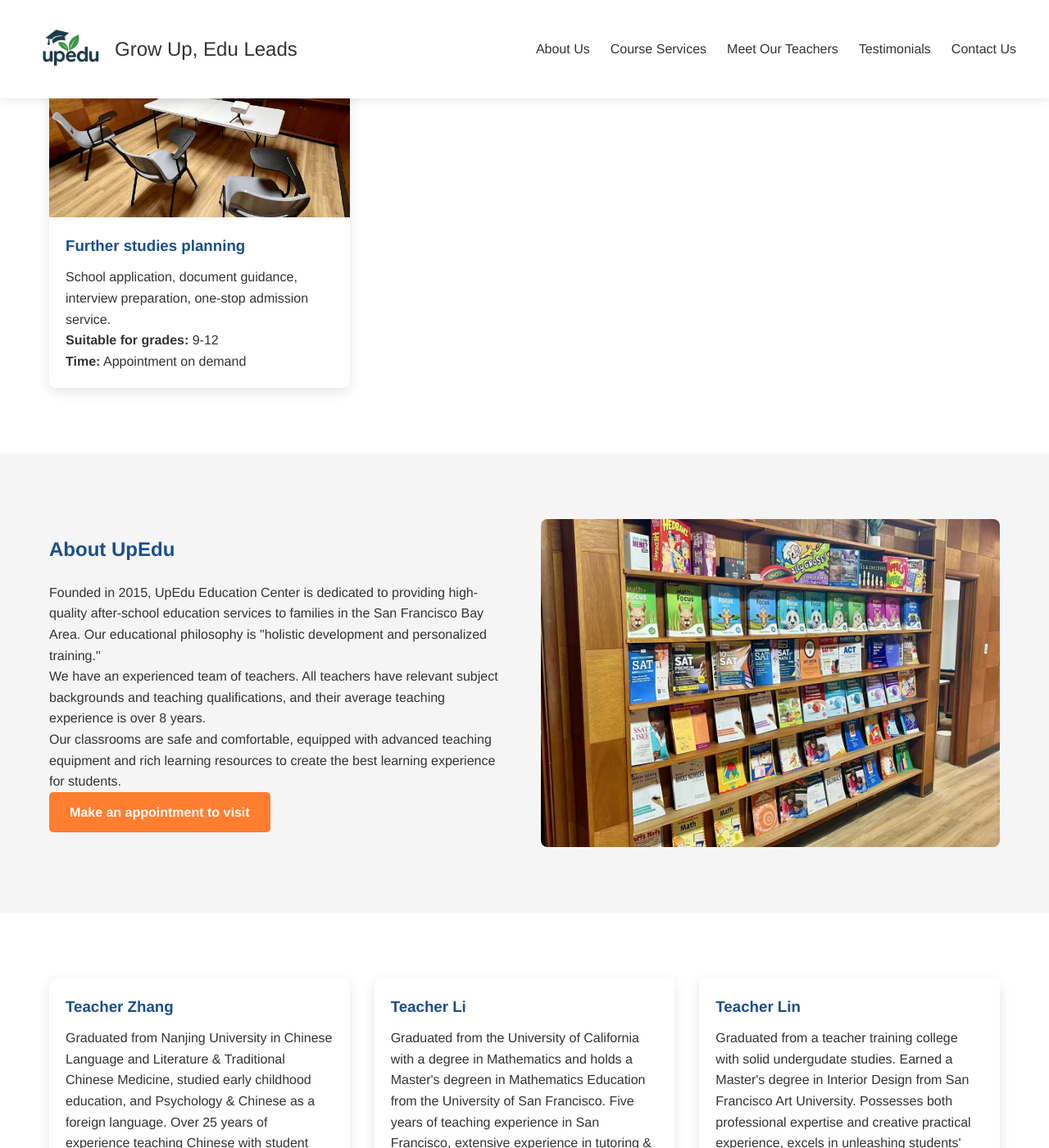
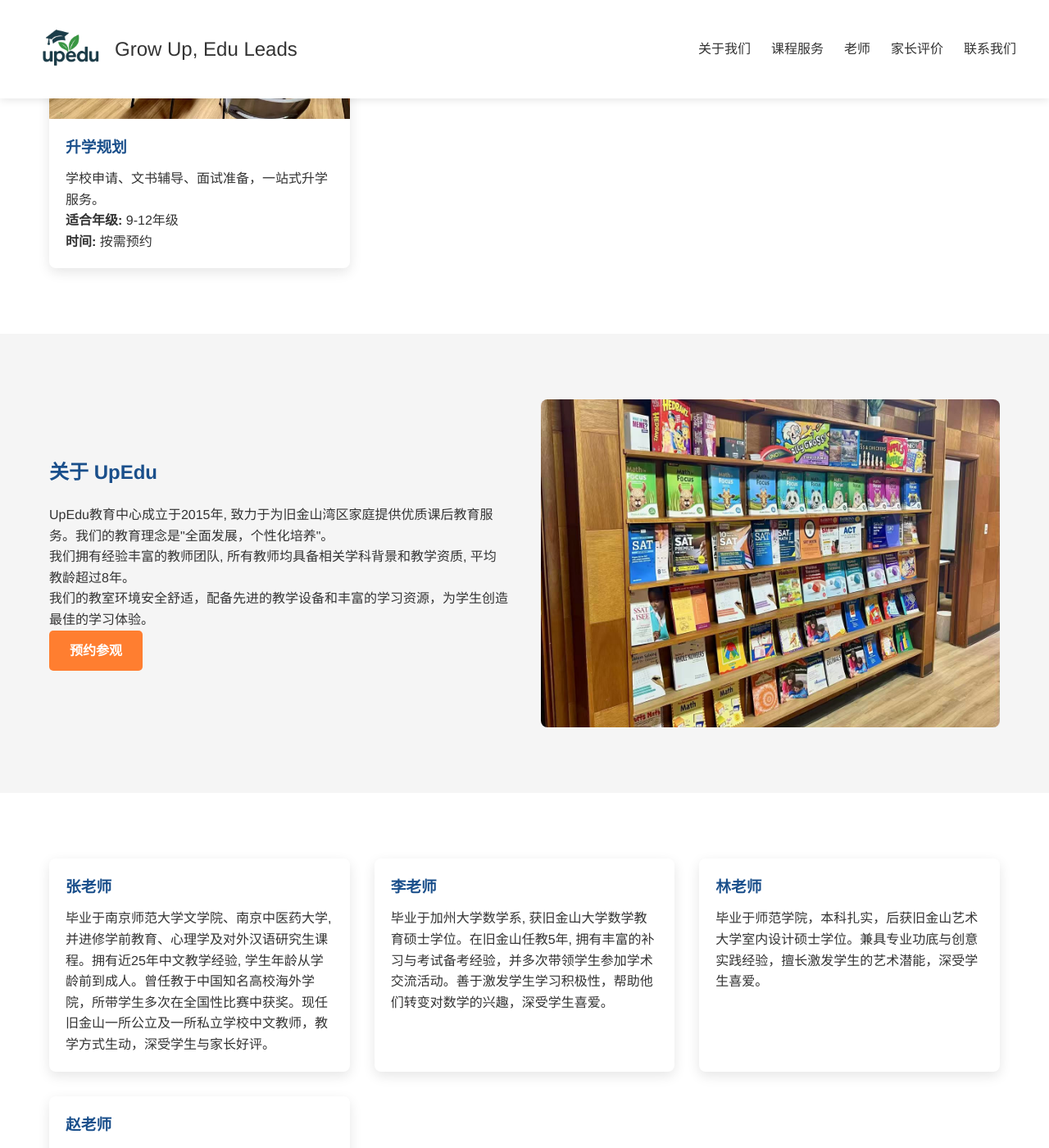
Before and after one commit to floordps/upedu, a Jekyll site: the page built from index.html, in a window 1280 px wide and 1400 px high, scrolled down 1198 px. Shown: the whole window at 82% size. Built offline with Jekyll 4.4.1, drawn with Linux system fonts in a browser that asks for light colours; some of the changed text lies outside the part shown.

Commit message:
Add chinese site

```diff
--- a/_config.yml
+++ b/_config.yml
@@ -18,16 +18,15 @@
 # You can create any custom variable you would like, and they will be accessible
 # in the templates via {{ site.myvariable }}.
 
-title: UpEdu Learning
+title: UpEdu教育中心 - 旧金山课后辅导与托管
 email: your-email@example.com
 description: >- # this means to ignore newlines until "baseurl:"
-  we provide professional after-school care, interest development, test preparation, and college entrance planning services, offering comprehensive educational support to families in the San Francisco Bay Area
+  UpEdu教育中心 - 旧金山课后辅导与托管服务，提供课后托管、兴趣提高班、备考班和升学规划服务
 baseurl: "" # the subpath of your site, e.g. /blog
 url: "" # the base hostname & protocol for your site, e.g. http://example.com
 twitter_username: jekyllrb
 github_username:  jekyll
-lang: en
-lang_file: common_en
+lang: zh-CN
 
 # Build settings
 theme: minima
--- /dev/null
+++ b/_data/common_zh.yml
@@ -0,0 +1,94 @@
+banner_title: 优质的课后教育服务，助力孩子全面发展
+banner_subtitle: 在UpEdu，我们提供专业的课后托管、兴趣培养、考试备考和升学规划服务，为旧金山湾区家庭提供全方位的教育支持。
+banner_register_button: 立即报名
+banner_learn_more_button: 了解更多
+
+programs_title: 我们的课程与服务
+programs_subtitle: 全方位教育解决方案，满足不同年龄段学生的学习需求
+
+programs_1_title: 课后托管
+programs_1_description: 专业的课后看护与作业辅导，解决双职工家庭的后顾之忧。
+programs_1_grade: <strong>适合年级::</strong> 1-12年级
+programs_1_time: <strong>时间:</strong> 周一至周五 放学后 - 18:30
+
+programs_2_title: 兴趣与提高班
+programs_2_description: 写作、阅读、数学、科学、编程等多学科兴趣培养。
+programs_2_grade: <strong>适合年级:</strong> 1-12年级
+programs_2_time: <strong>时间:</strong> 周末早晨
+
+programs_3_title: 备考班
+programs_3_description: SAT、SSAT、AP等考试专业辅导, 提升考试成绩。
+programs_3_grade: <strong>适合年级:</strong> 8-12年级
+programs_3_time: <strong>Time:</strong> 灵活安排
+
+programs_4_title: 升学规划
+programs_4_description: 学校申请、文书辅导、面试准备，一站式升学服务。
+programs_4_grade: <strong>适合年级:</strong> 9-12年级
+programs_4_time: <strong>时间:</strong>  按需预约
+
+about_title: 关于 UpEdu
+about_description_1: UpEdu教育中心成立于2015年, 致力于为旧金山湾区家庭提供优质课后教育服务。我们的教育理念是"全面发展，个性化培养"。
+about_description_2: 我们拥有经验丰富的教师团队, 所有教师均具备相关学科背景和教学资质, 平均教龄超过8年。
+about_description_3: 我们的教室环境安全舒适，配备先进的教学设备和丰富的学习资源，为学生创造最佳的学习体验。
+about_appointment_button: 预约参观
+
+teacher_zhang: 张老师
+teacher_zhang_profile: 毕业于南京师范大学文学院、南京中医药大学, 并进修学前教育、心理学及对外汉语研究生课程。拥有近25年中文教学经验, 学生年龄从学龄前到成人。曾任教于中国知名高校海外学院，所带学生多次在全国性比赛中获奖。现任旧金山一所公立及一所私立学校中文教师，教学方式生动，深受学生与家长好评。
+
+teacher_li: 李老师
+teacher_li_profile: 毕业于加州大学数学系, 获旧金山大学数学教育硕士学位。在旧金山任教5年, 拥有丰富的补习与考试备考经验，并多次带领学生参加学术交流活动。善于激发学生学习积极性，帮助他们转变对数学的兴趣，深受学生喜爱。
+
+teacher_lin: 林老师
+teacher_lin_profile: 毕业于师范学院，本科扎实，后获旧金山艺术大学室内设计硕士学位。兼具专业功底与创意实践经验，擅长激发学生的艺术潜能，深受学生喜爱。
+
+teacher_zhao: 赵老师
+teacher_zhao_profile: 毕业于云南大学，获理学硕士学位，并于西安交通大学取得工学硕士。曾为加州理工交流学者，具备深厚的学术背景与培训经验。擅长与学生互动，耐心细致，教学效果显著。
+
+testimonials_title: 家长评价
+testimonials_subtitle: 听听家长们对我们的评价
+testimonials_1_text: UpEdu的课后托管服务解决了我们的大问题。孩子不仅安全有人看管, 作业也得到专业辅导，学习成绩明显提高。
+testimonials_1_author: 李明，小学三年级家长
+testimonials_2_text: SAT备考班的老师非常专业, 女儿的成绩提高了300多分, 最终被她梦想的大学录取了! 非常感谢UpEdu的老师们。
+testimonials_2_author: 张华, 12年级学生家长
+testimonials_3_text: "编程课老师很有耐心, 我的儿子从对编程一无所知到现在能自己制作小游戏, 进步非常大。兴趣班选UpEdu没错!"
+testimonials_3_author: 王芳，五年级学生家长
+
+contactus_title: 联系我们
+contactus_subtitle: 我们很乐意回答您的任何问题
+contactus_contact: 联系方式
+contactus_address: <strong>地址:</strong>&nbsp;4657 Mission St, San Francisco, CA 94112
+contactus_phone: <strong>电话:</strong>&nbsp;(415) 717-2089
+contactus_email: <strong>邮箱:</strong>&nbsp;upedu.learning@gmail.com
+contactus_hours: "<strong>营业时间:&nbsp;</strong><br>周一至周五: 2:30 PM - 7:00 PM <br>周六: 9:00 AM - 6:00 PM <br>周日: 9:00 AM - 6:00 PM <br>"
+contactus_inquiry_title: 发送询问
+contactus_inquiry_name: 您的姓名
+contactus_inquiry_email: 您的邮箱
+contactus_inquiry_phone: 您的电话
+contactus_inquiry_type_1: 选择服务类型
+contactus_inquiry_type_2: 课后托管
+contactus_inquiry_type_3: 兴趣提高班
+contactus_inquiry_type_4: 备考班
+contactus_inquiry_type_5: 升学规划
+contactus_inquiry_type_6: 其他咨询
+contactus_inquiry_message: 您的留言
+contactus_inquiry_send_button: 发送消息
+
+footer_upedu_title: UpEdu
+footer_upedu_subtitle: Grow Up, Edu Leads
+footer_upedu_text: 为旧金山湾区学生提供优质课后教育服务。
+footer_quick_links: 快速链接
+footer_quick_about: 关于我们
+footer_quick_programs: 课程服务
+footer_quick_testimonials: 家长评价
+footer_quick_tuition: 价格报名
+footer_programs_title: 课程服务
+footer_programs_1: 课后托管
+footer_programs_2: 兴趣提高班
+footer_programs_3: 备考班
+footer_programs_4: 升学规划
+footer_contactus: 联系我们
+footer_address_1: 4657 Mission Street
+footer_address_2: San Francisco, CA 94112
+footer_phone: (415) 717-2089
+footer_email: upedu.learning@gmail.com
+footer_resvered: UpEdu教育中心. 版权所有.
--- a/_includes/footer.html
+++ b/_includes/footer.html
@@ -2,44 +2,44 @@
     <div class="container">
         <div class="footer-container">
             <div class="footer-col">
-                <h4>{{ site.data.common.footer_upedu_title }}</h4>
-                <p>{{ site.data.common.footer_upedu_subtitle }}</p>
-                <p>{{ site.data.common.footer_upedu_text }}</p>
+                <h4>{{ site.data.common_zh.footer_upedu_title }}</h4>
+                <p>{{ site.data.common_zh.footer_upedu_subtitle }}</p>
+                <p>{{ site.data.common_zh.footer_upedu_text }}</p>
             </div>
 
             <div class="footer-col">
-                <h4>{{ site.data.common.footer_quick_links }}</h4>
+                <h4>{{ site.data.common_zh.footer_quick_links }}</h4>
                 <ul>
-                    <li><a href="#about">{{ site.data.common.footer_quick_about }}</a></li>
-                    <li><a href="#programs">{{ site.data.common.footer_quick_programs }}</a></li>
-                    <li><a href="#tuition">{{ site.data.common.footer_quick_tuition }}</a></li>
-                    <li><a href="#testimonials">{{ site.data.common.footer_quick_testimonials }}</a></li>
+                    <li><a href="#about">{{ site.data.common_zh.footer_quick_about }}</a></li>
+                    <li><a href="#programs">{{ site.data.common_zh.footer_quick_programs }}</a></li>
+                    <li><a href="#tuition">{{ site.data.common_zh.footer_quick_tuition }}</a></li>
+                    <li><a href="#testimonials">{{ site.data.common_zh.footer_quick_testimonials }}</a></li>
                 </ul>
             </div>
 
             <div class="footer-col">
-                <h4>{{ site.data.common.footer_programs_title }}</h4>
+                <h4>{{ site.data.common_zh.footer_programs_title }}</h4>
                 <ul>
-                    <li><a href="#programs">{{ site.data.common.footer_programs_1 }}</a></li>
-                    <li><a href="#programs">{{ site.data.common.footer_programs_2 }}</a></li>
-                    <li><a href="#programs">{{ site.data.common.footer_programs_3 }}</a></li>
-                    <li><a href="#programs">{{ site.data.common.footer_programs_4 }}</a></li>
+                    <li><a href="#programs">{{ site.data.common_zh.footer_programs_1 }}</a></li>
+                    <li><a href="#programs">{{ site.data.common_zh.footer_programs_2 }}</a></li>
+                    <li><a href="#programs">{{ site.data.common_zh.footer_programs_3 }}</a></li>
+                    <li><a href="#programs">{{ site.data.common_zh.footer_programs_4 }}</a></li>
                 </ul>
             </div>
 
             <div class="footer-col">
-                <h4>{{ site.data.common.footer_contactus }}</h4>
+                <h4>{{ site.data.common_zh.footer_contactus }}</h4>
                 <ul>
-                    <li>{{ site.data.common.footer_address_1 }}</li>
-                    <li>{{ site.data.common.footer_address_2 }}</li>
-                    <li>{{ site.data.common.footer_phone }}</li>
-                    <li>{{ site.data.common.footer_email }}</li>
+                    <li>{{ site.data.common_zh.footer_address_1 }}</li>
+                    <li>{{ site.data.common_zh.footer_address_2 }}</li>
+                    <li>{{ site.data.common_zh.footer_phone }}</li>
+                    <li>{{ site.data.common_zh.footer_email }}</li>
                 </ul>
             </div>
         </div>
 
         <div class="copyright">
-            <p>©{{ site.time | date: '%Y' }} {{ site.data.common.footer_resvered }}</p>
+            <p>©{{ site.time | date: '%Y' }} {{ site.data.common_zh.footer_resvered }}</p>
         </div>
     </div>
 </footer>
--- a/_includes/header.html
+++ b/_includes/header.html
@@ -12,11 +12,11 @@
 
         <nav>
             <ul id="menu">
-                <li><a href="#about">About Us</a></li>
-                <li><a href="#programs">Course Services</a></li>
-                <li><a href="#our-teachers">Meet Our Teachers</a></li>
-                <li><a href="#testimonials">Testimonials</a></li>
-                <li><a href="#contact">Contact Us</a></li>
+                <li><a href="#about">关于我们</a></li>
+                <li><a href="#programs">课程服务</a></li>
+                <li><a href="#our-teachers">老师</a></li>
+                <li><a href="#testimonials">家长评价</a></li>
+                <li><a href="#contact">联系我们</a></li>
                 <!-- <li><select class="language-switcher">
                     <option value="en">English</option>
                     <option value="zh">Chinese</option>
--- a/_layouts/default.html
+++ b/_layouts/default.html
@@ -1,5 +1,5 @@
 <!doctype html>
-<html lang="en">
+<html lang="{{ site.lang }}">
   <head>
     <meta charset="utf-8">
     <meta name="viewport" content="width=device-width, initial-scale=1">
--- a/index.html
+++ b/index.html
@@ -5,11 +5,11 @@ layout: default
 <!-- 英雄区域 -->
 <section class="hero" id="home">
     <div class="container">
-        <h1>{{ site.data.common.banner_title }}</h1>
-        <p>{{ site.data.common.banner_subtitle }}</p>
+        <h1>{{ site.data.common_zh.banner_title }}</h1>
+        <p>{{ site.data.common_zh.banner_subtitle }}</p>
         <div class="cta-buttons">
-            <a href="#contact" class="btn btn-primary">{{ site.data.common.banner_register_button }}</a>
-            <a href="#programs" class="btn btn-secondary">{{ site.data.common.banner_learn_more_button }}</a>
+            <a href="#contact" class="btn btn-primary">{{ site.data.common_zh.banner_register_button }}</a>
+            <a href="#programs" class="btn btn-secondary">{{ site.data.common_zh.banner_learn_more_button }}</a>
         </div>
     </div>
 </section>
@@ -18,48 +18,48 @@ layout: default
 <section class="section" id="programs">
     <div class="container">
         <div class="section-title">
-            <h2>{{ site.data.common.programs_title }}</h2>
-            <p>{{ site.data.common.programs_subtitle }}</p>
+            <h2>{{ site.data.common_zh.programs_title }}</h2>
+            <p>{{ site.data.common_zh.programs_subtitle }}</p>
         </div>
 
         <div class="services-grid">
             <div class="service-card">
                 <div class="service-img after-school-care"></div>
                 <div class="service-content">
-                    <h3>{{ site.data.common.programs_1_title }}</h3>
-                    <p>{{ site.data.common.programs_1_description }}</p>
-                    <p>{{ site.data.common.programs_1_grade }}</p>
-                    <p>{{ site.data.common.programs_1_time }}</p>
+                    <h3>{{ site.data.common_zh.programs_1_title }}</h3>
+                    <p>{{ site.data.common_zh.programs_1_description }}</p>
+                    <p>{{ site.data.common_zh.programs_1_grade }}</p>
+                    <p>{{ site.data.common_zh.programs_1_time }}</p>
                 </div>
             </div>
 
             <div class="service-card">
                 <div class="service-img interest-improvement-classes"></div>
                 <div class="service-content">
-                    <h3>{{ site.data.common.programs_2_title }}</h3>
-                    <p>{{ site.data.common.programs_2_description }}</p>
-                    <p>{{ site.data.common.programs_2_grade }}</p>
-                    <p>{{ site.data.common.programs_2_time }}</p>
+                    <h3>{{ site.data.common_zh.programs_2_title }}</h3>
+                    <p>{{ site.data.common_zh.programs_2_description }}</p>
+                    <p>{{ site.data.common_zh.programs_2_grade }}</p>
+                    <p>{{ site.data.common_zh.programs_2_time }}</p>
                 </div>
             </div>
 
             <div class="service-card">
                 <div class="service-img exam-prep-class"></div>
                 <div class="service-content">
-                    <h3>{{ site.data.common.programs_3_title }}</h3>
-                    <p>{{ site.data.common.programs_3_description }}</p>
-                    <p>{{ site.data.common.programs_3_grade }}</p>
-                    <p>{{ site.data.common.programs_3_time }}</p>
+                    <h3>{{ site.data.common_zh.programs_3_title }}</h3>
+                    <p>{{ site.data.common_zh.programs_3_description }}</p>
+                    <p>{{ site.data.common_zh.programs_3_grade }}</p>
+                    <p>{{ site.data.common_zh.programs_3_time }}</p>
                 </div>
             </div>
 
             <div class="service-card">
                 <div class="service-img further-studies-plan"></div>
                 <div class="service-content">
-                    <h3>{{ site.data.common.programs_4_title }}</h3>
-                    <p>{{ site.data.common.programs_4_description }}</p>
-                    <p>{{ site.data.common.programs_4_grade }}</p>
-                    <p>{{ site.data.common.programs_4_time }}</p>
+                    <h3>{{ site.data.common_zh.programs_4_title }}</h3>
+                    <p>{{ site.data.common_zh.programs_4_description }}</p>
+                    <p>{{ site.data.common_zh.programs_4_grade }}</p>
+                    <p>{{ site.data.common_zh.programs_4_time }}</p>
                 </div>
             </div>
         </div>
@@ -71,11 +71,11 @@ layout: default
     <div class="container">
         <div class="about-content">
             <div class="about-text">
-                <h2>{{ site.data.common.about_title }}</h2>
-                <p>{{ site.data.common.about_description_1 }}</p>
-                <p>{{ site.data.common.about_description_2 }}</p>
-                <p>{{ site.data.common.about_description_3 }}</p>
-                <a href="#contact" class="btn btn-primary">{{ site.data.common.about_appointment_button }}</a>
+                <h2>{{ site.data.common_zh.about_title }}</h2>
+                <p>{{ site.data.common_zh.about_description_1 }}</p>
+                <p>{{ site.data.common_zh.about_description_2 }}</p>
+                <p>{{ site.data.common_zh.about_description_3 }}</p>
+                <a href="#contact" class="btn btn-primary">{{ site.data.common_zh.about_appointment_button }}</a>
             </div>
             <div class="about-image"></div>
         </div>
@@ -87,26 +87,26 @@ layout: default
         <div class="services-grid">
             <div class="service-card">
                 <div class="service-content">
-                    <h3>{{ site.data.common.teacher_zhang }}</h3>
-                    <p>{{ site.data.common.teacher_zhang_profile }}</p>
+                    <h3>{{ site.data.common_zh.teacher_zhang }}</h3>
+                    <p>{{ site.data.common_zh.teacher_zhang_profile }}</p>
                 </div>
             </div>
             <div class="service-card">
                 <div class="service-content">
-                    <h3>{{ site.data.common.teacher_li }}</h3>
-                    <p>{{ site.data.common.teacher_li_profile }}</p>
+                    <h3>{{ site.data.common_zh.teacher_li }}</h3>
+                    <p>{{ site.data.common_zh.teacher_li_profile }}</p>
                 </div>
             </div>
             <div class="service-card">
                 <div class="service-content">
-                    <h3>{{ site.data.common.teacher_lin }}</h3>
-                    <p>{{ site.data.common.teacher_lin_profile }}</p>
+                    <h3>{{ site.data.common_zh.teacher_lin }}</h3>
+                    <p>{{ site.data.common_zh.teacher_lin_profile }}</p>
                 </div>
             </div>
             <div class="service-card">
                 <div class="service-content">
-                    <h3>{{ site.data.common.teacher_zhao }}</h3>
-                    <p>{{ site.data.common.teacher_zhao_profile }}</p>
+                    <h3>{{ site.data.common_zh.teacher_zhao }}</h3>
+                    <p>{{ site.data.common_zh.teacher_zhao_profile }}</p>
                 </div>
             </div>
         </div>
@@ -117,30 +117,30 @@ layout: default
 <section class="section testimonials" id="testimonials">
     <div class="container">
         <div class="section-title">
-            <h2>{{ site.data.common.testimonials_title }}</h2>
-            <p>{{ site.data.common.testimonials_subtitle }}</p>
+            <h2>{{ site.data.common_zh.testimonials_title }}</h2>
+            <p>{{ site.data.common_zh.testimonials_subtitle }}</p>
         </div>
 
         <div class="testimonial-grid">
             <div class="testimonial-card">
                 <div class="testimonial-text">
-                    <quote>{{ site.data.common.testimonials_1_text }}</quote>
+                    <quote>{{ site.data.common_zh.testimonials_1_text }}</quote>
                 </div>
-                <div class="testimonial-author">- {{ site.data.common.testimonials_1_author }}</div>
+                <div class="testimonial-author">- {{ site.data.common_zh.testimonials_1_author }}</div>
             </div>
 
             <div class="testimonial-card">
                 <div class="testimonial-text">
-                    <quote>{{ site.data.common.testimonials_2_text }}</quote>
+                    <quote>{{ site.data.common_zh.testimonials_2_text }}</quote>
                 </div>
-                <div class="testimonial-author">- {{ site.data.common.testimonials_2_author }}</div>
+                <div class="testimonial-author">- {{ site.data.common_zh.testimonials_2_author }}</div>
             </div>
 
             <div class="testimonial-card">
                 <div class="testimonial-text">
-                    <quote>{{ site.data.common.testimonials_3_text }}</quote>
+                    <quote>{{ site.data.common_zh.testimonials_3_text }}</quote>
                 </div>
-                <div class="testimonial-author">- {{ site.data.common.testimonials_3_author }}</div>
+                <div class="testimonial-author">- {{ site.data.common_zh.testimonials_3_author }}</div>
             </div>
         </div>
     </div>
@@ -150,18 +150,18 @@ layout: default
 <section class="section contact-section" id="contact">
     <div class="container">
         <div class="section-title">
-            <h2>{{ site.data.common.contactus_title }}</h2>
-            <p>{{ site.data.common.contactus_subtitle }}</p>
+            <h2>{{ site.data.common_zh.contactus_title }}</h2>
+            <p>{{ site.data.common_zh.contactus_subtitle }}</p>
         </div>
 
         <div class="contact-container">
             <div class="contact-info">
-                <h3>{{ site.data.common.contactus_contact }}</h3>
+                <h3>{{ site.data.common_zh.contactus_contact }}</h3>
                 <div class="contact-details">
-                    <p>{{ site.data.common.contactus_address }}</p>
-                    <p>{{ site.data.common.contactus_phone }}</p>
-                    <p>{{ site.data.common.contactus_email }}</p>
-                    <p>{{ site.data.common.contactus_hours }}</p>
+                    <p>{{ site.data.common_zh.contactus_address }}</p>
+                    <p>{{ site.data.common_zh.contactus_phone }}</p>
+                    <p>{{ site.data.common_zh.contactus_email }}</p>
+                    <p>{{ site.data.common_zh.contactus_hours }}</p>
                 </div>
 
                 <div class="map">
@@ -171,21 +171,21 @@ layout: default
             </div>
 
             <div class="contact-form">
-                <h3>{{ site.data.common.contactus_inquiry_title}}</h3>
+                <h3>{{ site.data.common_zh.contactus_inquiry_title}}</h3>
                 <form action="https://docs.google.com/forms/d/1nqByChVTBFe0bDndyAuya6eU-e86GRQ2EsOia1lKpjE/formResponse" method="POST" id="contact-us-form">
-                    <input type="text" placeholder="{{ site.data.common.contactus_inquiry_name }}" required name="entry.1755666874">
-                    <input type="email" placeholder="{{ site.data.common.contactus_inquiry_name }}" required name="entry.1339616248">
-                    <input type="tel" placeholder="{{ site.data.common.contactus_inquiry_email }}" required name="entry.1482073087">
+                    <input type="text" placeholder="{{ site.data.common_zh.contactus_inquiry_name }}" required name="entry.1755666874">
+                    <input type="email" placeholder="{{ site.data.common_zh.contactus_inquiry_name }}" required name="entry.1339616248">
+                    <input type="tel" placeholder="{{ site.data.common_zh.contactus_inquiry_email }}" required name="entry.1482073087">
                     <select name="entry.977173322" required>
-                        <option>{{ site.data.common.contactus_inquiry_type_1 }}</option>
-                        <option>{{ site.data.common.contactus_inquiry_type_2 }}</option>
-                        <option>{{ site.data.common.contactus_inquiry_type_3 }}</option>
-                        <option>{{ site.data.common.contactus_inquiry_type_4 }}</option>
-                        <option>{{ site.data.common.contactus_inquiry_type_5 }}</option>
-                        <option>{{ site.data.common.contactus_inquiry_type_6 }}</option>
+                        <option>{{ site.data.common_zh.contactus_inquiry_type_1 }}</option>
+                        <option>{{ site.data.common_zh.contactus_inquiry_type_2 }}</option>
+                        <option>{{ site.data.common_zh.contactus_inquiry_type_3 }}</option>
+                        <option>{{ site.data.common_zh.contactus_inquiry_type_4 }}</option>
+                        <option>{{ site.data.common_zh.contactus_inquiry_type_5 }}</option>
+                        <option>{{ site.data.common_zh.contactus_inquiry_type_6 }}</option>
                     </select>
-                    <textarea placeholder="{{ site.data.common.contactus_inquiry_message }}" required name="entry.200142900"></textarea>
-                    <button type="submit">{{ site.data.common.contactus_inquiry_send_button }}</button>
+                    <textarea placeholder="{{ site.data.common_zh.contactus_inquiry_message }}" required name="entry.200142900"></textarea>
+                    <button type="submit">{{ site.data.common_zh.contactus_inquiry_send_button }}</button>
                 </form>
             </div>
         </div>
```
